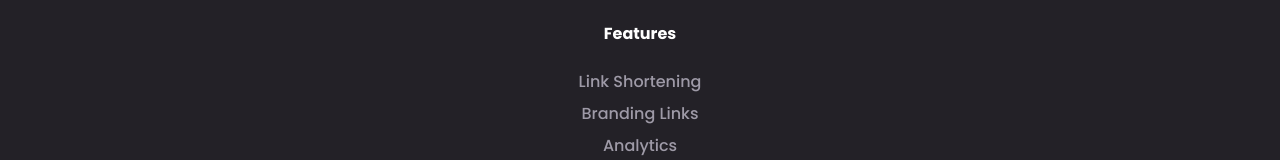
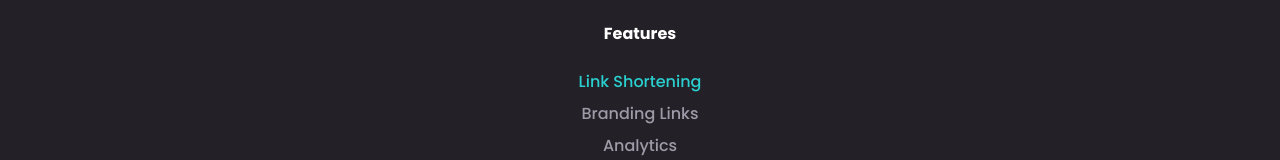
Before and after one commit to Vyonyx/URLShorteningAPI-feMentor-Vue, a Vue app: page / in a window 1280 px wide. In both pictures the pointer is over the link "Link Shortening". Shown: the part 2833-2993 px from the top of the page. Built offline with nearby package versions, Linux system fonts and the light colour scheme.

Commit message:
add hover style to footer links in Footer component

```diff
--- a/src/components/Footer.vue
+++ b/src/components/Footer.vue
@@ -74,6 +74,10 @@ import Container from './Container.vue'
   li a {
     color: var(--grayish-violet);
     cursor: pointer;
+
+    &:hover {
+      color: var(--cyan);
+    }
   }
 
   .social-media-links {
```
